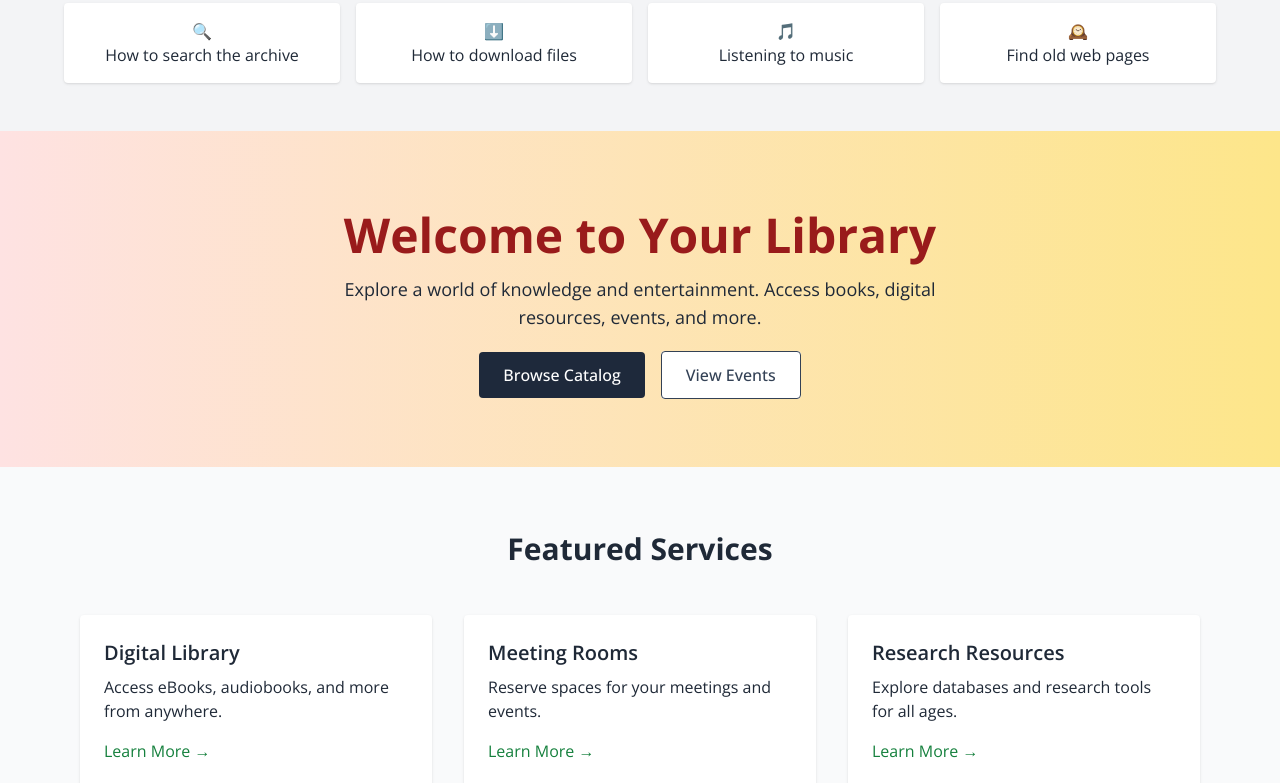
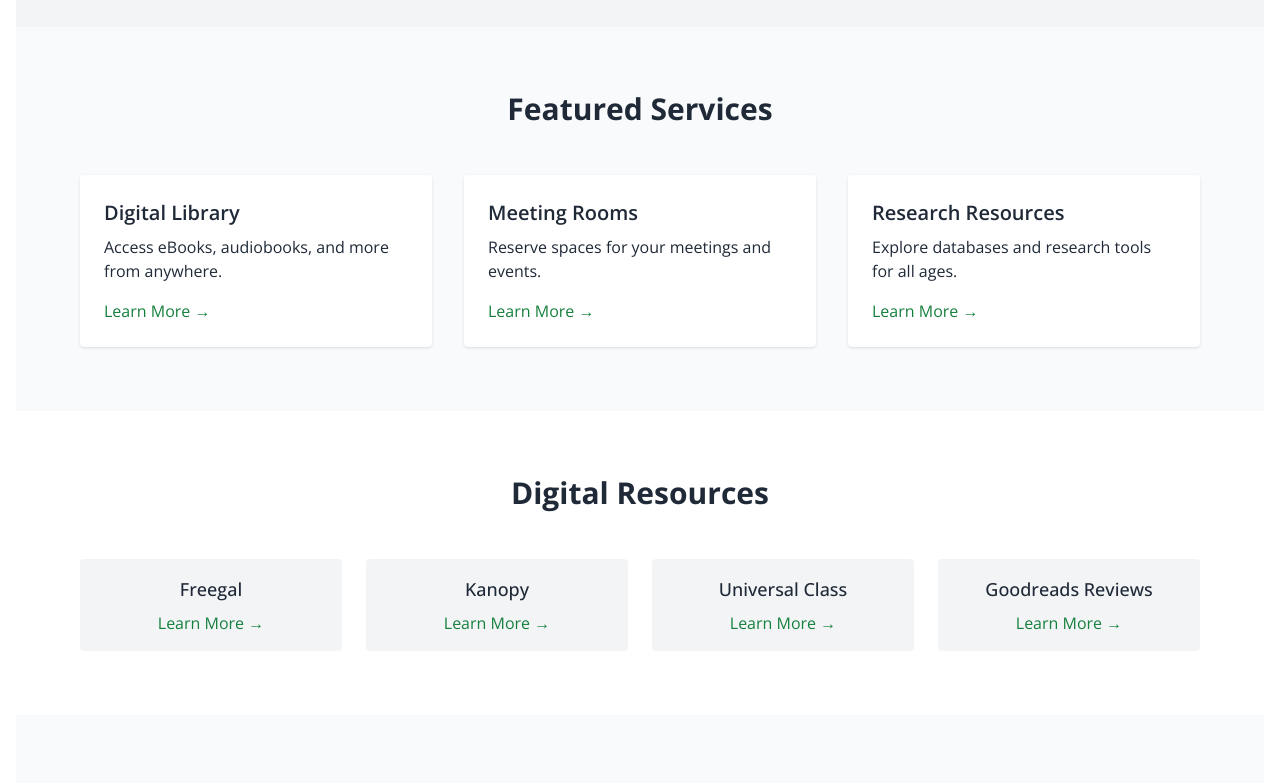
Before and after one commit to anmamun0/spi-library, a React (Vite) app: page / in a window 1280 px wide. Shown: the part 1040-1823 px from the top of the page. Built offline with nearby package versions, Linux system fonts and the light colour scheme.

Commit message:
Responsibe ui Profile and Home and BooksDetails

```diff
--- a/src/components/Navbar.jsx
+++ b/src/components/Navbar.jsx
@@ -1,5 +1,5 @@
 import { useState } from "react";
-import { Link, NavLink } from "react-router-dom";
+import { Link, NavLink, useNavigate } from "react-router-dom";
 import { Menu, X } from "lucide-react";
 import logo from "../assets/images/bteb -logo.png";
 import LoaderProgress from "../pages/shared/LoaderProgress";
@@ -7,7 +7,7 @@
 export default function Navbar() {
   const [isOpen, setIsOpen] = useState(false);
   const [showCategories, setShowCategories] = useState(false);
-
+  const navigation = useNavigate();
   const categoryList = [
     "All Categories",
     "Science",
@@ -57,8 +57,8 @@
               placeholder="Enter URL or keywords"
               className="px-4 py-2 border border-gray-300 rounded-l-md w-64 md:w-80"
             />
-            <button className="px-4 py-2 bg-slate-800 text-white rounded-r-md">
-              {" "}
+             <button onClick={()=>{navigation('/books')}} className="px-4 py-2 bg-slate-800 text-white rounded-r-md">
+
               Go{" "}
             </button>
           </div>
--- a/src/pages/Book/BookDetails.jsx
+++ b/src/pages/Book/BookDetails.jsx
@@ -134,7 +134,7 @@
   if (!book) return <div className="text-center py-20 text-lg">Loading...</div>;
 
   return (
-    <div className=" p-6 flex justify-center">
+    <div className=" p-4 flex justify-center">
       <div className="w-full max-w-7xl mx-auto rounded-lg  ">
         <button
           onClick={() => navigate(-1)}
--- a/src/pages/Home.jsx
+++ b/src/pages/Home.jsx
@@ -8,16 +8,16 @@
 export default function Home() {
   return (
     <div className="bg-white text-gray-800">
-      <div className="container mx-auto px-4 py-8">
+      <div className="container mx-auto p-4">
         <div className="flex flex-col lg:flex-row gap-8">
           {/* Left Column */}
           <div className="lg:w-2/3">
-            <h2 className="text-blue-800 font-bold mb-2">What's On</h2>
+            {/* <h2 className="text-blue-800 font-bold mb-2">What's On</h2> */}
 
             <img
               src={campus}
               alt="New Centennial Exhibition"
-              className="w-full h-96 object-cover rounded shadow"
+              className="w-full h-96 object-cover rounded shadow pt-2"
             />
             <h3 className="text-2xl font-semibold mt-4">
               New Centennial Exhibition! 100: A Century of Collections,
@@ -129,8 +129,7 @@
             </div>
           </div>
         </div>
-      </div>
-      );
+
       {/* Hero Section */}
       <section className="bg-gray-100 text-gray-800 py-12 px-4 md:px-16">
         {/* Top Bar */}
@@ -183,29 +182,9 @@
           </div>
         </div>
       </section>
-      <section className="bg-gradient-to-r from-red-100 to-amber-200 py-20 px-4 text-center">
-        <h1 className="text-5xl font-bold mb-4 text-red-800">
-          Welcome to Your Library
-        </h1>
-        <p className="text-lg max-w-2xl mx-auto mb-8">
-          Explore a world of knowledge and entertainment. Access books, digital
-          resources, events, and more.
-        </p>
-        <div className="space-x-4">
-          <Link
-            to="/catalog"
-            className="bg-slate-800 text-white px-6 py-3 font-medium rounded hover:bg-amber-700 transition"
-          >
-            Browse Catalog
-          </Link>
-          <Link
-            to="/events"
-            className="bg-white text-slate-700 px-6 py-3 font-medium rounded border border-slate-700 hover:bg-green-100 transition"
-          >
-            View Events
-          </Link>
-        </div>
-      </section>
+
+
+
       {/* Featured Services */}
       <section className="py-16 bg-gray-50">
         <div className="max-w-6xl mx-auto px-4">
@@ -309,6 +288,8 @@
           </div>
         </div>
       </section>
-    </div>
+      </div>
+      </div>
+
   );
 }
--- a/src/pages/Profile.jsx
+++ b/src/pages/Profile.jsx
@@ -94,7 +94,7 @@
   };
 
   return (
-    <div className="bg-gray-100 py-6 flex justify-center">
+    <div className="bg-gray-100 p-4 flex justify-center">
       <div className="w-full max-w-7xl  rounded-lg  ">
         {/* Header */}
         <div className="flex flex-col bg-white md:flex-row md:justify-between items-center border-b border-gray-300 pb-6 mb-6 p-8 rounded-md">
@@ -104,8 +104,8 @@
               alt="Avatar"
               className="w-36 h-36 rounded-full object-cover"
             />
-            <div>
-              <h2 className="text-2xl font-bold">{student.full_name}</h2>
+            <div >
+              <h2 className="md:text-2xl font-bold ">{student.full_name}</h2>
               <p className="text-gray-600">{student.email}</p>
               <p className="text-gray-600">{student.phone}</p>
               <p className="text-gray-600">
@@ -159,7 +159,7 @@
             </ul>
 
             {/* Buttons Stack */}
-            <div className="flex flex-col gap-3">
+            <div className="flex md:flex-col gap-3">
               <button className="border border-gray-300 px-4 py-2 rounded-md hover:bg-gray-100 text-gray-800 text-sm transition">
                 <Link to="/books">Books</Link>
               </button>
```
